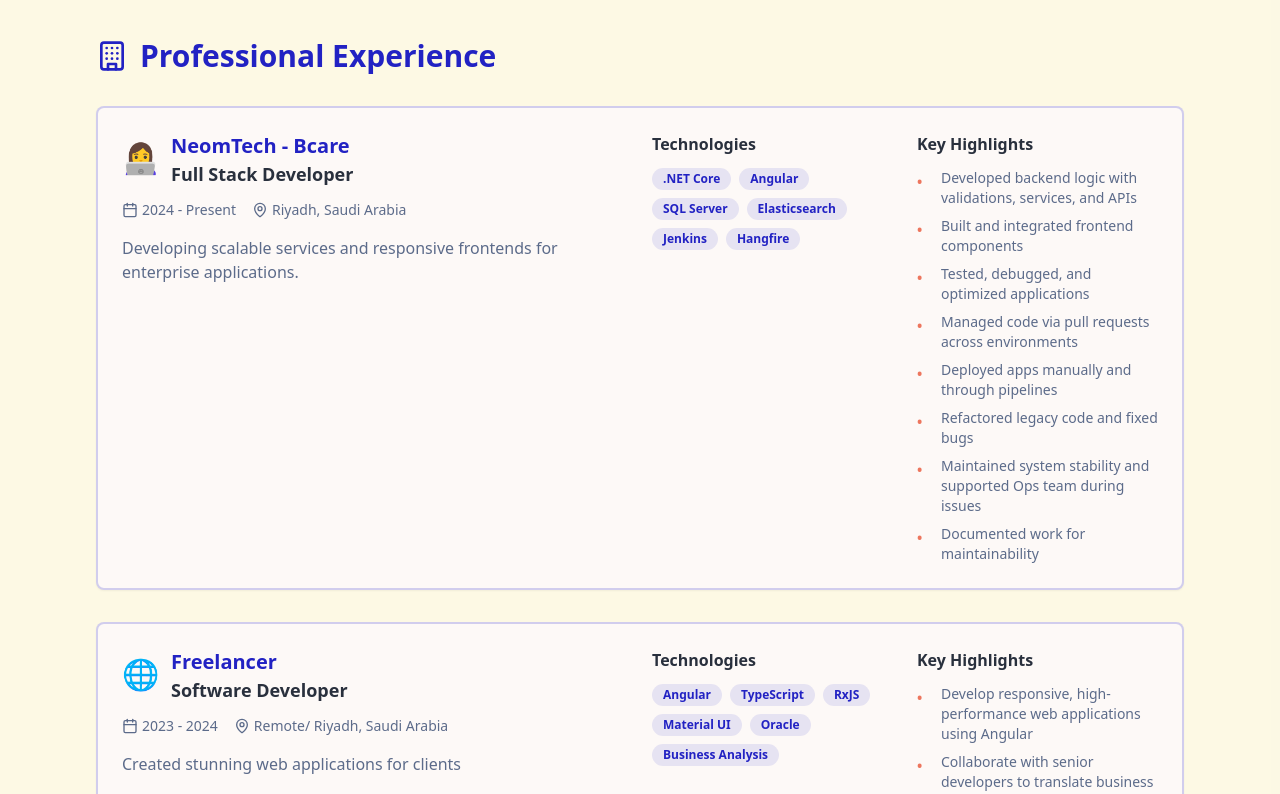
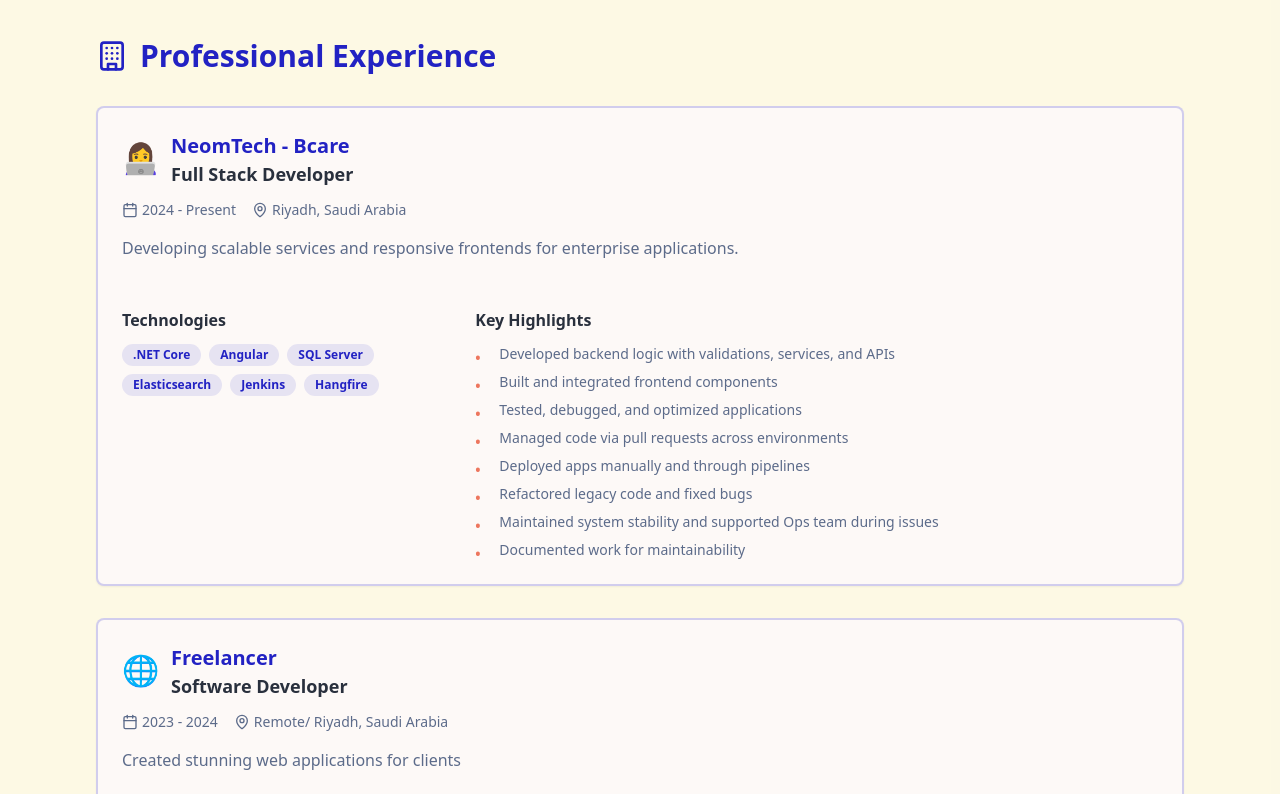
Before and after one commit to Fatimah281/fatimah-codes-and-caffeinates, a React (Vite) app: page / in a window 1280 px wide. Shown: the part 2120-2914 px from the top of the page. Built offline with nearby package versions, Linux system fonts and the light colour scheme.

Commit message:
Fix Resume layout
Move highlights to new rows in the same card for better readability.

```diff
--- a/src/components/Resume.tsx
+++ b/src/components/Resume.tsx
@@ -93,9 +93,9 @@ export const Resume = () => {
                 className="p-6 bg-card border-2 border-primary/20 hover:shadow-2xl transition-all duration-300 hover:scale-[1.02] animate-fade-in-up"
                 style={{ animationDelay: `${index * 0.1}s` }}
               >
-                <div className="grid md:grid-cols-4 gap-6">
+                <div className="grid md:grid-cols-3 gap-6">
                   {/* Company & Role */}
-                  <div className="md:col-span-2">
+                  <div className="md:col-span-3">
                     <div className="flex items-center space-x-3 mb-3">
                       <span className="text-3xl animate-bounce-gentle">{exp.icon}</span>
                       <div>
@@ -115,7 +115,7 @@ export const Resume = () => {
                       </div>
                     </div>
 
-                    <p className="text-muted-foreground">{exp.description}</p>
+                    <p className="text-muted-foreground mb-6">{exp.description}</p>
                   </div>
 
                   {/* Technologies */}
@@ -135,7 +135,7 @@ export const Resume = () => {
                   </div>
 
                   {/* Highlights */}
-               <div>
+                  <div className="md:col-span-2">
                     <h5 className="font-semibold text-foreground mb-3">Key Highlights</h5>
                     <ul className="space-y-2 text-sm text-muted-foreground list-none">
                       {exp.highlights.map((highlight, highlightIndex) => (
@@ -146,7 +146,6 @@ export const Resume = () => {
                       ))}
                     </ul>
                   </div>
-
                 </div>
               </Card>
             ))}
```
Lines whose indentation alone changed are shown as unchanged.
